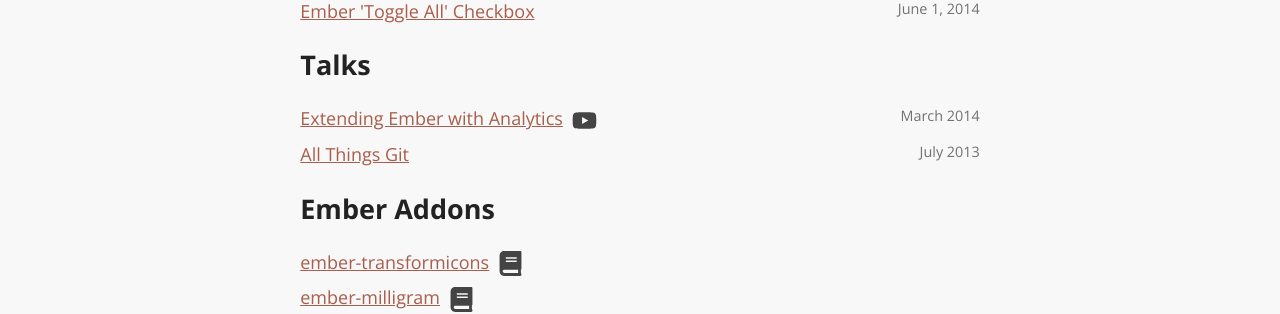
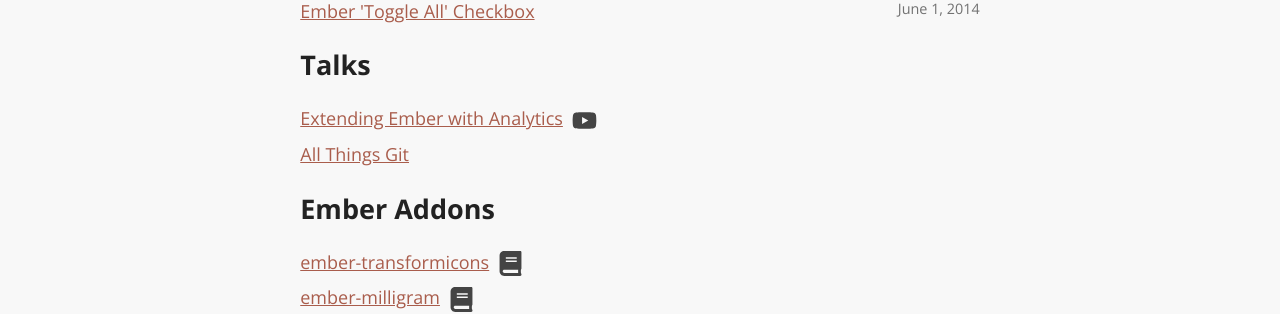
Before and after one commit to alexdiliberto/alexdiliberto.github.io, a Jekyll site: the page built from index.html, in a window 1280 px wide. Shown: the part 604-918 px from the top of the page. Built offline with Jekyll 4.4.1, drawn with Linux system fonts in a browser that asks for light colours; comment, search, counter and statistics services are not loaded.

Commit message:
fix a11y audit: [id] attributes on the page are not unique

```diff
--- a/index.html
+++ b/index.html
@@ -14,20 +14,18 @@
 <ul class="talks">
   <li>
     <a href="{{ "/talks/extending-ember-with-analytics/#/" | prepend: site.baseurl }}">Extending Ember with Analytics</a>
-    <a href="http://confreaks.com/videos/3456-emberconf2014-extending-ember-with-analytics" class="inline-icon" aria-label="title-video">
-      <svg xmlns="http://www.w3.org/2000/svg" xmlns:xlink="http://www.w3.org/1999/xlink" viewBox="0 0 576 512" aria-labelledby="title-video desc-video" role="img" alt="">
-        <g id="icon-video">
-          <title id="title-video">Video</title>
-          <desc id="desc-video">Watch the video of this talk</desc>
+    <a href="http://confreaks.com/videos/3456-emberconf2014-extending-ember-with-analytics" class="inline-icon" aria-label="ember-with-analytics-title-video">
+      <svg xmlns="http://www.w3.org/2000/svg" xmlns:xlink="http://www.w3.org/1999/xlink" viewBox="0 0 576 512" aria-labelledby="ember-with-analytics-title-video ember-with-analytics-desc-video" role="img" alt="">
+        <g id="ember-with-analytics-icon-video">
+          <title id="ember-with-analytics-title-video">Video</title>
+          <desc id="ember-with-analytics-desc-video">Watch the video of this talk</desc>
           <path d="M549.655 124.083c-6.281-23.65-24.787-42.276-48.284-48.597C458.781 64 288 64 288 64S117.22 64 74.629 75.486c-23.497 6.322-42.003 24.947-48.284 48.597-11.412 42.867-11.412 132.305-11.412 132.305s0 89.438 11.412 132.305c6.281 23.65 24.787 41.5 48.284 47.821C117.22 448 288 448 288 448s170.78 0 213.371-11.486c23.497-6.321 42.003-24.171 48.284-47.821 11.412-42.867 11.412-132.305 11.412-132.305s0-89.438-11.412-132.305zm-317.51 213.508V175.185l142.739 81.205-142.739 81.201z"/>
         </g>
       </svg>
     </a>
-    <time datetime="2014-03"><small class="date">March 2014</small></time>
   </li>
   <li>
     <a href="{{ "/talks/all-things-git/#/" | prepend: site.baseurl }}">All Things Git</a>
-    <time datetime="2013-07"><small class="date">July 2013</small></time>
   </li>
 </ul>
 
@@ -35,11 +33,11 @@
 <ul class="ember-addons">
   <li>
     <a href="https://github.com/alexdiliberto/ember-transformicons">ember-transformicons</a>
-    <a href="https://alexdiliberto.com/ember-transformicons" class="inline-icon" aria-label="title-docs">
-      <svg xmlns="http://www.w3.org/2000/svg" viewBox="0 0 448 512" aria-labelledby="title-docs desc-docs" role="img">
+    <a href="https://alexdiliberto.com/ember-transformicons" class="inline-icon" aria-label="ember-transformicons-title-docs">
+      <svg xmlns="http://www.w3.org/2000/svg" viewBox="0 0 448 512" aria-labelledby="ember-transformicons-title-docs ember-transformicons-desc-docs" role="img">
         <g>
-          <title id="title-docs">Documentation</title>
-          <desc id="desc-docs">Documentation site for this addon</desc>
+          <title id="ember-transformicons-title-docs">Documentation</title>
+          <desc id="ember-transformicons-desc-docs">Documentation site for ember-transformicons</desc>
           <path d="M448 360V24c0-13.3-10.7-24-24-24H96C43 0 0 43 0 96v320c0 53 43 96 96 96h328c13.3 0 24-10.7 24-24v-16c0-7.5-3.5-14.3-8.9-18.7-4.2-15.4-4.2-59.3 0-74.7 5.4-4.3 8.9-11.1 8.9-18.6zM128 134c0-3.3 2.7-6 6-6h212c3.3 0 6 2.7 6 6v20c0 3.3-2.7 6-6 6H134c-3.3 0-6-2.7-6-6v-20zm0 64c0-3.3 2.7-6 6-6h212c3.3 0 6 2.7 6 6v20c0 3.3-2.7 6-6 6H134c-3.3 0-6-2.7-6-6v-20zm253.4 250H96c-17.7 0-32-14.3-32-32 0-17.6 14.4-32 32-32h285.4c-1.9 17.1-1.9 46.9 0 64z"/>
         </g>
       </svg>
@@ -47,11 +45,11 @@
   </li>
   <li>
     <a href="https://github.com/alexdiliberto/ember-milligram">ember-milligram</a>
-    <a href="https://alexdiliberto.com/ember-milligram" class="inline-icon" aria-label="title-docs">
-      <svg xmlns="http://www.w3.org/2000/svg" viewBox="0 0 448 512" aria-labelledby="title-docs desc-docs" role="img">
+    <a href="https://alexdiliberto.com/ember-milligram" class="inline-icon" aria-label="ember-milligram-title-docs">
+      <svg xmlns="http://www.w3.org/2000/svg" viewBox="0 0 448 512" aria-labelledby="ember-milligram-title-docs ember-milligram-desc-docs" role="img">
         <g>
-          <title id="title-docs">Documentation</title>
-          <desc id="desc-docs">Documentation site for this addon</desc>
+          <title id="ember-milligram-title-docs">Documentation</title>
+          <desc id="ember-milligram-desc-docs">Documentation site for ember-milligram</desc>
           <path d="M448 360V24c0-13.3-10.7-24-24-24H96C43 0 0 43 0 96v320c0 53 43 96 96 96h328c13.3 0 24-10.7 24-24v-16c0-7.5-3.5-14.3-8.9-18.7-4.2-15.4-4.2-59.3 0-74.7 5.4-4.3 8.9-11.1 8.9-18.6zM128 134c0-3.3 2.7-6 6-6h212c3.3 0 6 2.7 6 6v20c0 3.3-2.7 6-6 6H134c-3.3 0-6-2.7-6-6v-20zm0 64c0-3.3 2.7-6 6-6h212c3.3 0 6 2.7 6 6v20c0 3.3-2.7 6-6 6H134c-3.3 0-6-2.7-6-6v-20zm253.4 250H96c-17.7 0-32-14.3-32-32 0-17.6 14.4-32 32-32h285.4c-1.9 17.1-1.9 46.9 0 64z"/>
         </g>
       </svg>
--- a/sw.js
+++ b/sw.js
@@ -3,7 +3,7 @@
 ---
 
 var APP_PREFIX = 'alexdiliberto-cache-';
-var VESION = 'v15';
+var VESION = 'v16';
 var CACHE_NAME = APP_PREFIX + VESION
 var urlsToCache = [];
 
```
